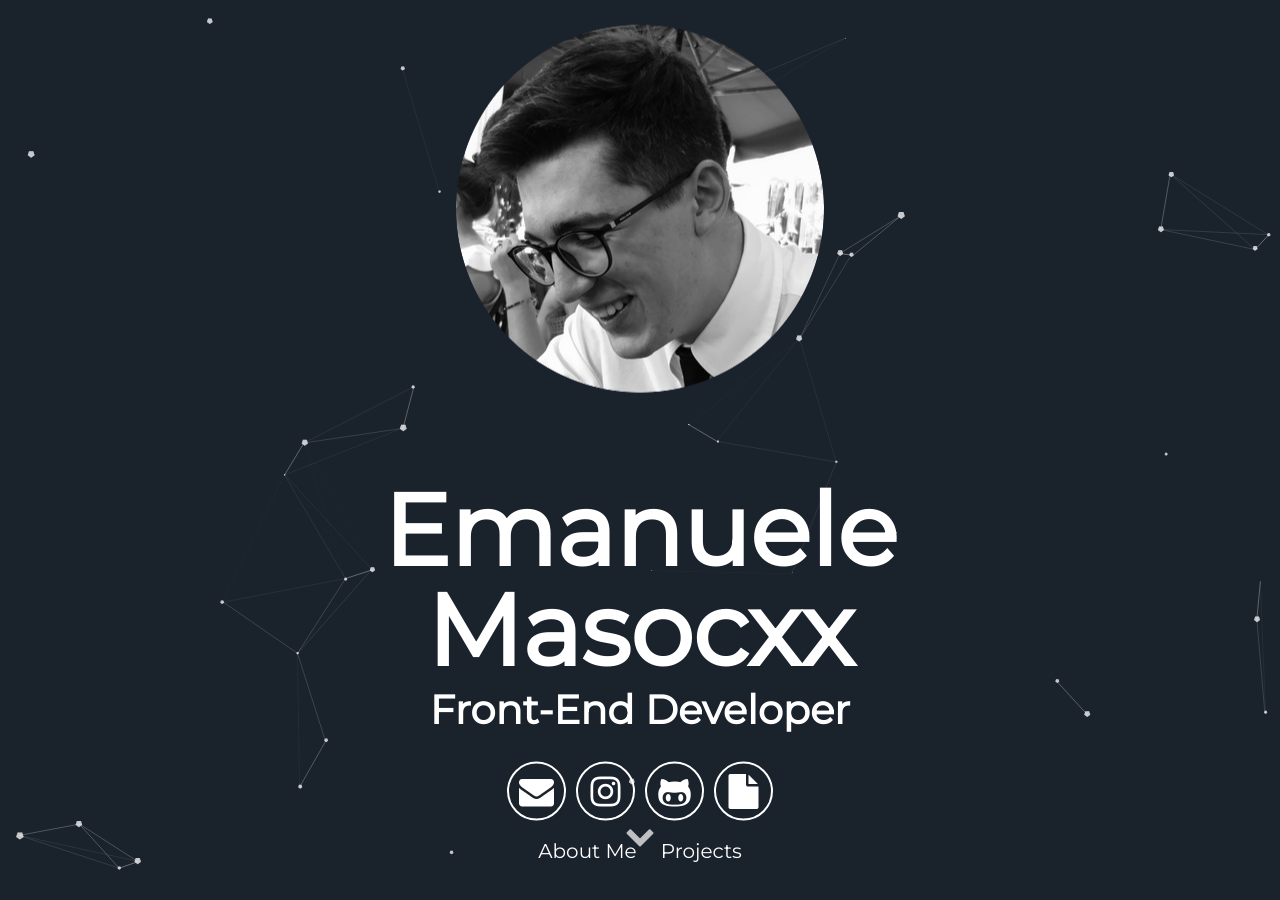
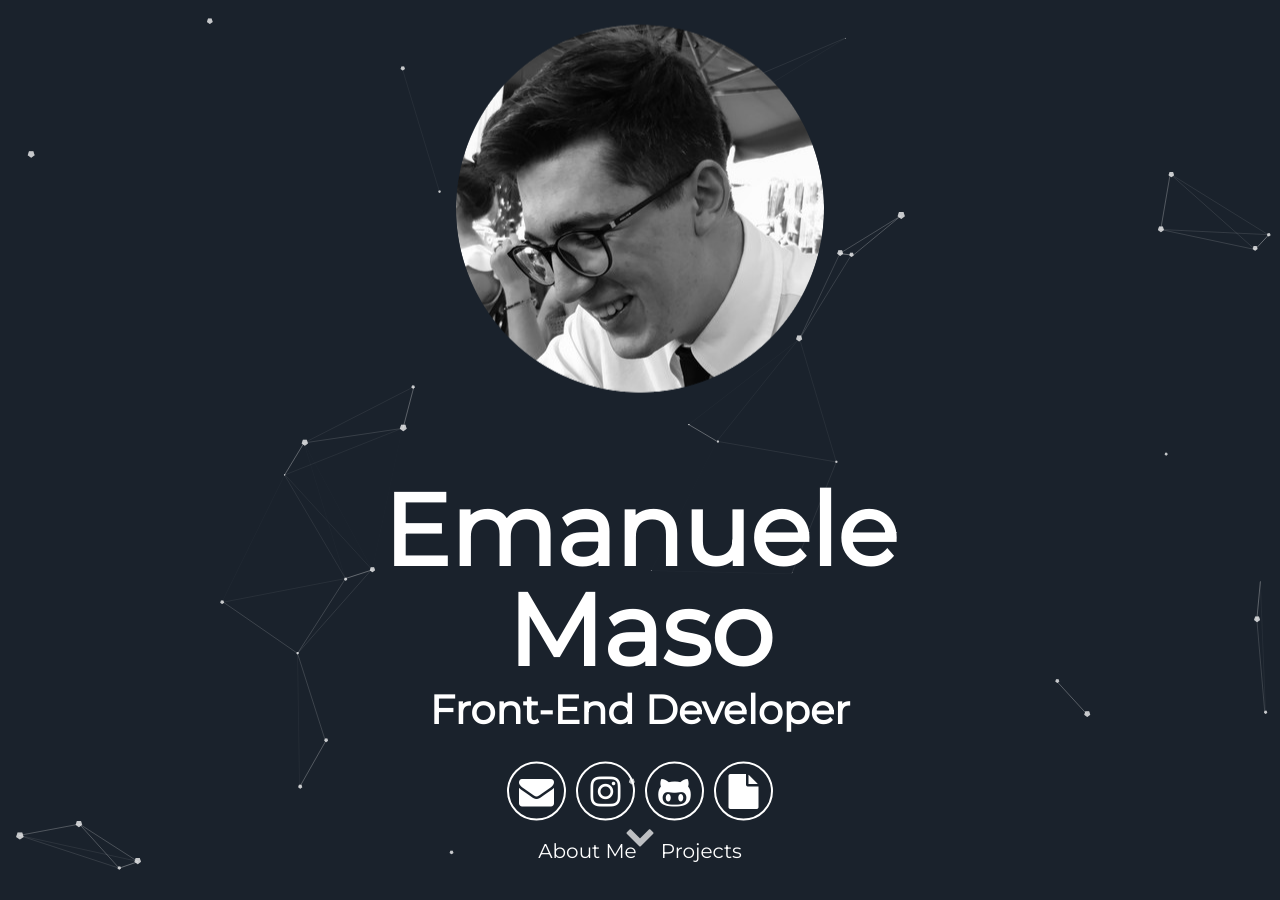
Before and after one commit to ClarkStoro/clarkstoro.github.io, a Jekyll site: the page built from index.html, in a window 1280 px wide and 900 px high. Built offline with Jekyll 4.4.1, drawn with Linux system fonts in a browser that asks for light colours.

Commit message:
Update header.html

```diff
--- a/_includes/header.html
+++ b/_includes/header.html
@@ -6,7 +6,7 @@
 
     </div>
       <h1>
-        <span class="site-title">{{site.username}}cxx</span>
+        <span class="site-title">{{site.username}}</span>
         <span class="site-description">{{site.user_title}}</span>
       </h1>
       <div class="header-icons">
```
